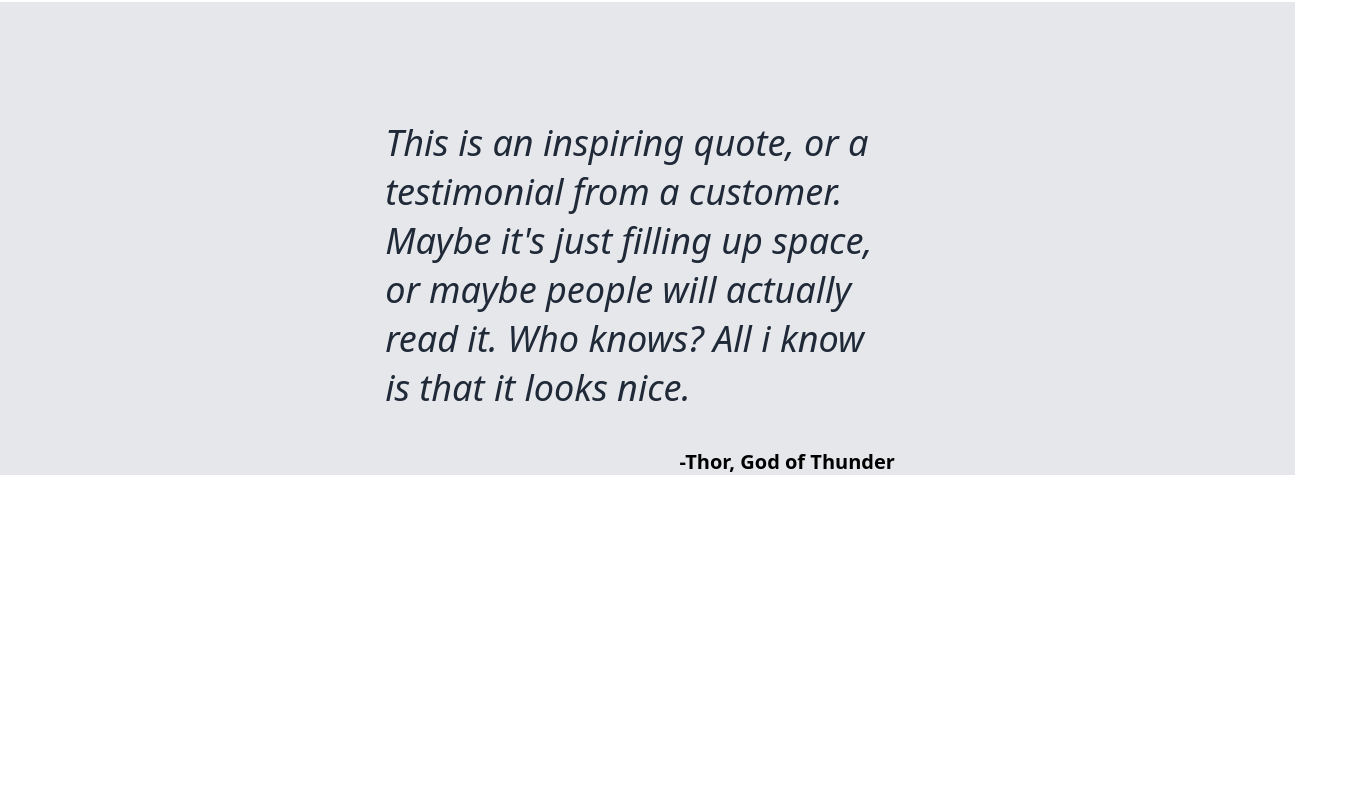
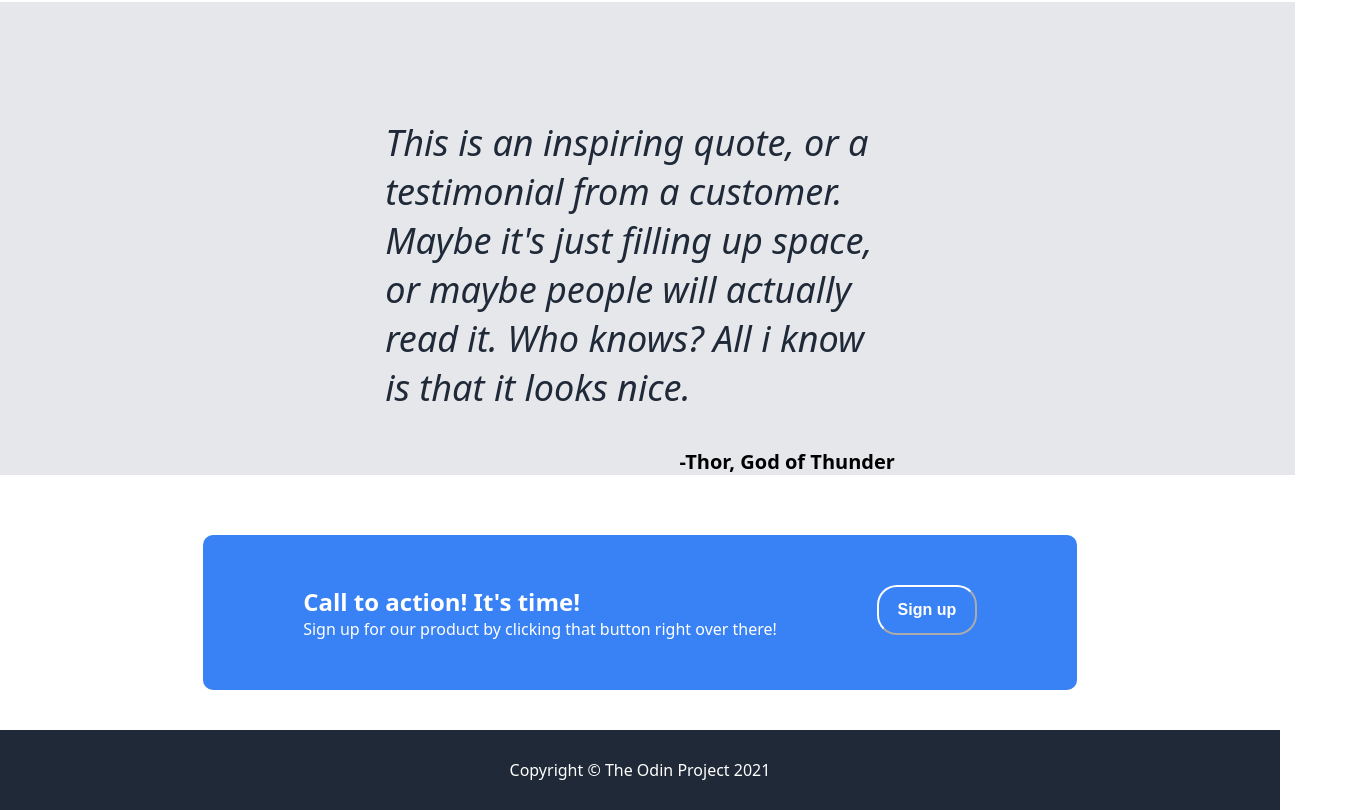
Before and after one commit to S-Banna/odin-landpage, a plain HTML site: page index.html in a window 1280 px wide. Shown: the part 825-1635 px from the top of the page, 1348 px wide, since content can reach past the window. Before the commit the page ends 1400 px from the top, so only its background shows below. Drawn offline with Linux system fonts and the light colour scheme.

Commit message:
Finish project

```diff
--- a/index.html
+++ b/index.html
@@ -52,7 +52,16 @@
             <p class="quotetext"><em>This is an inspiring quote, or a testimonial from a customer. Maybe it's just filling up space, or maybe people will actually read it. Who knows? All i know is that it looks nice.</em></p>
             <p class="quotetag"><strong>-Thor, God of Thunder</strong></p>
         </div>
-        <div class="signupbody"></div>
+        <div class="signupbody">
+            <div class="signuptext">
+                <p class="signuptextbig">Call to action! It's time!</p>
+                <p class="signuptextsmall">Sign up for our product by clicking that button right over there!</p>
+            </div>
+            <button class="signupblue">Sign up</button>
+        </div>
+    </div>
+    <div class="bodyfooter">
+        <p>Copyright &copy; The Odin Project 2021</p>
     </div>
 </body>
 </html>
--- a/styles.css
+++ b/styles.css
@@ -112,9 +112,9 @@ body {
     display: flex;
     justify-content: center;
     align-items: center;
-    gap: 240px;
+    gap: 120px;
     flex: 1 1 0;
-    margin: 0px 50px;
+    margin: 0px 10000px;
 }
 
 .quote {
@@ -140,3 +140,65 @@ body {
     align-self: flex-end;
     margin-right: 300px;
 }
+
+.signupbody {
+    background-color: #3882F6;
+    color: white;
+    display: flex;
+    gap: 100px;
+    padding: 50px 100px;
+    border-radius: 10px;
+}
+
+.signuptext{
+    display: flex;
+    flex-direction: column;
+    justify-content:space-around;
+    align-items: flex-start;
+}
+
+.signuptextbig {
+    font-size: 24px;
+    font-weight: 900;
+    margin: 0;
+    padding: 0;
+}
+
+.signuptextsmall {
+    font-size: 16px;
+    margin: 0;
+    padding: 0;
+}
+
+.signupblue {
+    background-color: #3882F6;
+    border-color: white;
+    width: 100px;
+    height: 50px;
+    border-radius: 20px;
+    color: white;
+    font-size: 16px;
+    font-weight: 900;
+    transition: all .2s ease-in;
+}
+
+.signupblue:hover {
+    color: #3882F6;
+    border-color: #3882F6;
+    width: 100px;
+    height: 50px;
+    border-radius: 20px;
+    background-color: white;
+    font-size: 16px;
+    font-weight: 900;
+    transition: all .2s ease-in;
+}
+
+.bodyfooter {
+    display: flex;
+    justify-content: center;
+    align-items: center;
+    background-color: #1F2937;
+    color: white;
+    height: 80px;
+}
```
